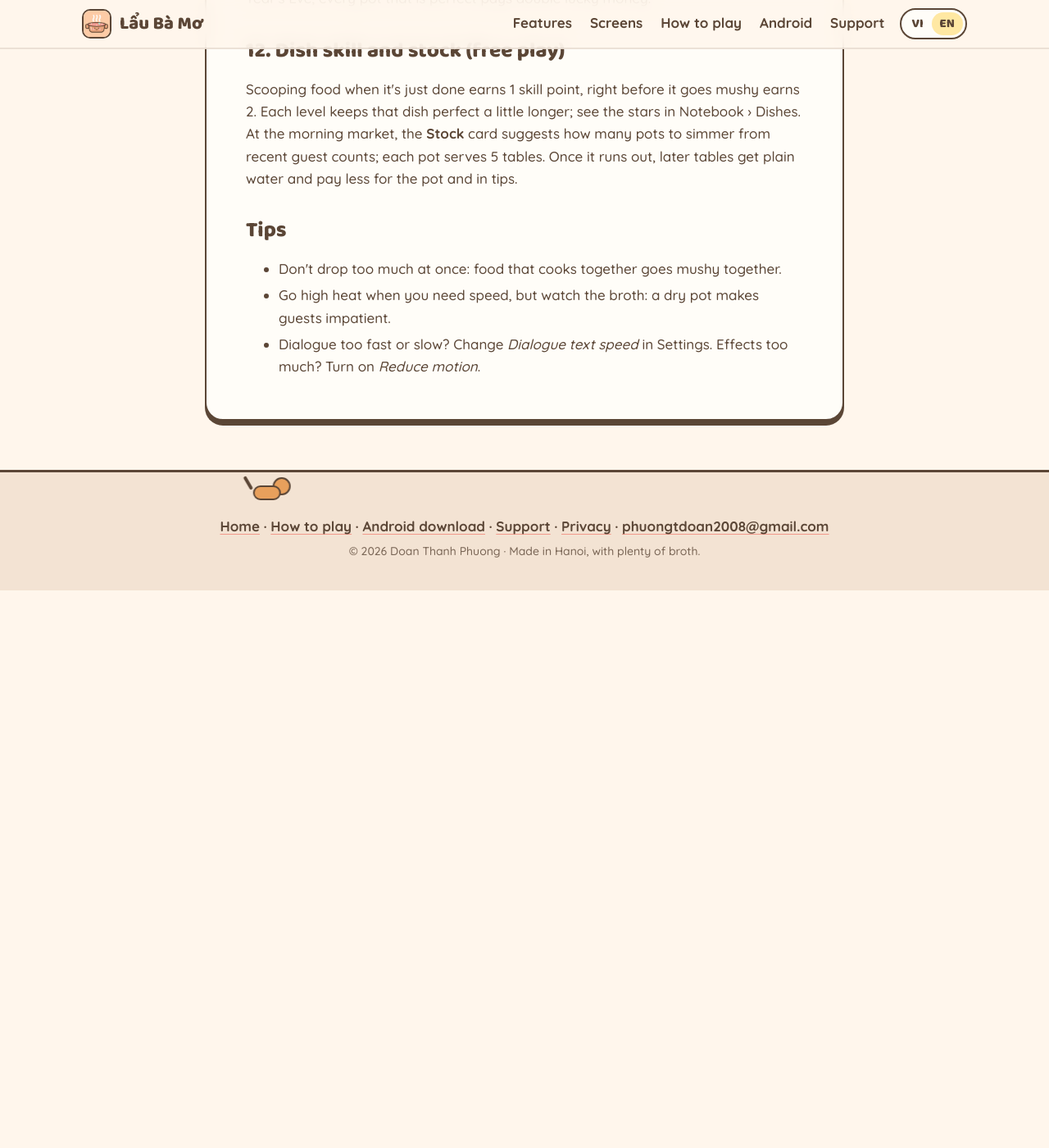
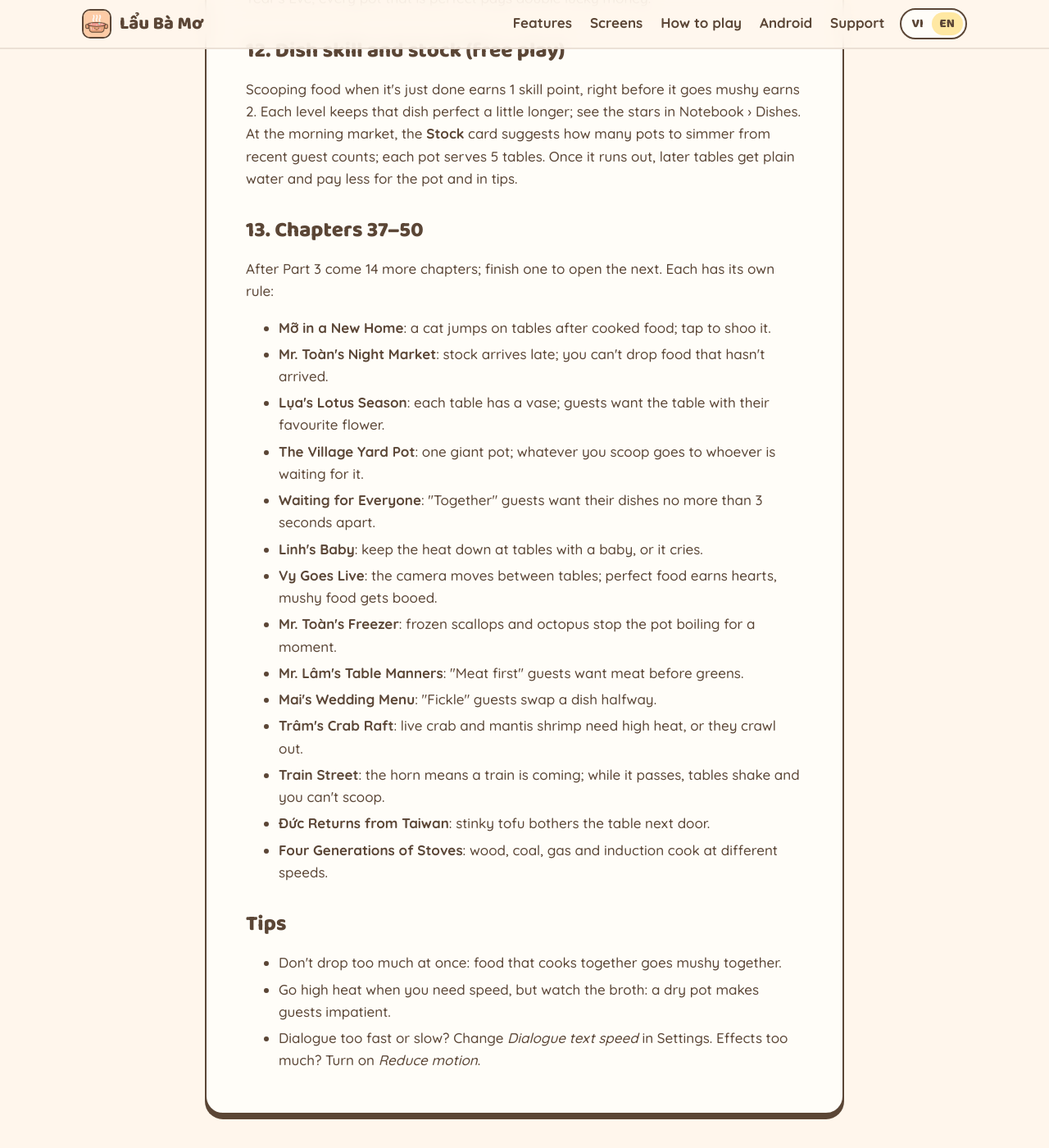
Before and after one commit to pcingame/laubamo, a Jekyll site: the page built from how-to-play.html, in a window 1280 px wide and 1400 px high, scrolled down 3476 px. Shown: the whole window at 82% size. Built offline with Jekyll 4.4.1, drawn with Linux system fonts in a browser that asks for light colours; before the commit the page ends 4196 px from its top, so only the background shows below that.

Commit message:
Giới thiệu Ch.37–50

```diff
--- a/how-to-play.html
+++ b/how-to-play.html
@@ -87,6 +87,28 @@ description: Hướng dẫn chơi Lẩu Bà Mơ từng bước. A step-by-step g
   <span class="en">Scooping food when it's just done earns 1 skill point, right before it goes mushy earns 2. Each level keeps that dish perfect a little longer; see the stars in Notebook › Dishes. At the morning market, the <strong>Stock</strong> card suggests how many pots to simmer from recent guest counts; each pot serves 5 tables. Once it runs out, later tables get plain water and pay less for the pot and in tips.</span>
 </p>
 
+<h2><span class="vi">13. Chương 37–50</span><span class="en">13. Chapters 37–50</span></h2>
+<p>
+  <span class="vi">Sau Phần 3 còn 14 chương nữa, qua hết chương trước thì mở chương sau. Mỗi chương một luật:</span>
+  <span class="en">After Part 3 come 14 more chapters; finish one to open the next. Each has its own rule:</span>
+</p>
+<ul>
+  <li><span class="vi"><strong>Mèo Mỡ lạ nhà</strong>: mèo nhảy lên bàn rình món chín, chạm để đuổi.</span><span class="en"><strong>Mỡ in a New Home</strong>: a cat jumps on tables after cooked food; tap to shoo it.</span></li>
+  <li><span class="vi"><strong>Chợ đêm của bác Toàn</strong>: hàng về muộn, món chưa về thì chưa thả được.</span><span class="en"><strong>Mr. Toàn's Night Market</strong>: stock arrives late; you can't drop food that hasn't arrived.</span></li>
+  <li><span class="vi"><strong>Mùa sen của cô Lụa</strong>: mỗi bàn một lọ hoa, khách thích hoa nào muốn ngồi bàn ấy.</span><span class="en"><strong>Lụa's Lotus Season</strong>: each table has a vase; guests want the table with their favourite flower.</span></li>
+  <li><span class="vi"><strong>Nồi lẩu sân đình</strong>: một nồi to giữa sân, vớt món nào thì món về khách đang chờ món đó.</span><span class="en"><strong>The Village Yard Pot</strong>: one giant pot; whatever you scoop goes to whoever is waiting for it.</span></li>
+  <li><span class="vi"><strong>Cả nhà chờ nhau</strong>: khách "Ăn cùng lúc" muốn các món ra cách nhau không quá 3 giây.</span><span class="en"><strong>Waiting for Everyone</strong>: "Together" guests want their dishes no more than 3 seconds apart.</span></li>
+  <li><span class="vi"><strong>Em bé nhà chị Linh</strong>: bàn có em bé thì đừng để lửa to, bé khóc.</span><span class="en"><strong>Linh's Baby</strong>: keep the heat down at tables with a baby, or it cries.</span></li>
+  <li><span class="vi"><strong>Vy lên sóng</strong>: máy quay chuyển bàn; món ngon được thả tim, món nhừ bị chê.</span><span class="en"><strong>Vy Goes Live</strong>: the camera moves between tables; perfect food earns hearts, mushy food gets booed.</span></li>
+  <li><span class="vi"><strong>Tủ đông của bác Toàn</strong>: thả sò điệp, bạch tuộc đông lạnh là nồi hết sôi một lúc.</span><span class="en"><strong>Mr. Toàn's Freezer</strong>: frozen scallops and octopus stop the pot boiling for a moment.</span></li>
+  <li><span class="vi"><strong>Ông Lâm dạy ăn</strong>: khách "Thịt trước" muốn thịt ra trước, rau sau.</span><span class="en"><strong>Mr. Lâm's Table Manners</strong>: "Meat first" guests want meat before greens.</span></li>
+  <li><span class="vi"><strong>Mai chọn cỗ cưới</strong>: khách "Hay đổi món" đổi một món giữa chừng.</span><span class="en"><strong>Mai's Wedding Menu</strong>: "Fickle" guests swap a dish halfway.</span></li>
+  <li><span class="vi"><strong>Bè ghẹ nhà Trâm</strong>: ghẹ, bề bề sống phải thả vào nồi lửa to, không thì bò ra.</span><span class="en"><strong>Trâm's Crab Raft</strong>: live crab and mantis shrimp need high heat, or they crawl out.</span></li>
+  <li><span class="vi"><strong>Phố đường tàu</strong>: còi kêu là tàu sắp qua; tàu qua thì bàn rung, không vớt được.</span><span class="en"><strong>Train Street</strong>: the horn means a train is coming; while it passes, tables shake and you can't scoop.</span></li>
+  <li><span class="vi"><strong>Đức về từ Đài Loan</strong>: nồi có đậu phụ thối làm bàn bên cạnh khó chịu.</span><span class="en"><strong>Đức Returns from Taiwan</strong>: stinky tofu bothers the table next door.</span></li>
+  <li><span class="vi"><strong>Bốn đời bếp</strong>: bếp củi, than, gas, từ, mỗi bàn chín nhanh chậm khác nhau.</span><span class="en"><strong>Four Generations of Stoves</strong>: wood, coal, gas and induction cook at different speeds.</span></li>
+</ul>
+
 <h2><span class="vi">Mẹo nhỏ</span><span class="en">Tips</span></h2>
 <ul>
   <li><span class="vi">Đừng thả quá nhiều món một lúc: món chín cùng lúc dễ nhừ.</span><span class="en">Don't drop too much at once: food that cooks together goes mushy together.</span></li>
--- a/index.html
+++ b/index.html
@@ -107,6 +107,11 @@ wide: true
       <div class="icon" style="background:var(--mint)"><svg viewBox="0 0 40 40" fill="none" stroke="#5B4636" stroke-width="2.5" stroke-linecap="round" stroke-linejoin="round"><path d="M4 34h32"/><path d="M8 34V16h10v18M22 34V10h10v24" fill="#FFFDF8"/><path d="M11 21h4M25 15h4M25 21h4"/></svg></div>
       <h3><span class="vi">Đi dạo ngõ, Tin của ngõ</span><span class="en">Alley walk, alley news</span></h3>
       <p><span class="vi">Ghé 9 nhà hàng xóm, mỗi ngày một câu chuyện. Sau khi xem kết, mỗi tháng một lá thư kể ngõ Mây đổi thay.</span><span class="en">Drop by 9 neighbours' homes, a new story every day. After the ending, a monthly letter about how the alley is changing.</span></p>
+    </article>
+    <article class="card reveal">
+      <div class="icon" style="background:var(--peach)"><svg viewBox="0 0 40 40" fill="none" stroke="#5B4636" stroke-width="2.5" stroke-linecap="round" stroke-linejoin="round"><path d="M6 18h28v6a10 10 0 0 1-10 10h-8A10 10 0 0 1 6 24z" fill="#FFFDF8"/><path d="M2 18h36M14 12c0-3 3-3 3-6M22 12c0-3 3-3 3-6"/></svg></div>
+      <h3><span class="vi">14 chương mới: Ch.37–50</span><span class="en">14 new chapters: Ch.37–50</span></h3>
+      <p><span class="vi">Mỗi chương một luật, một nồi lẩu và món nhúng mới: mèo rình món, nồi lẩu to giữa sân đình, em bé sợ lửa to, livestream, phố đường tàu, đậu phụ thối, bốn đời bếp…</span><span class="en">Each chapter has its own rule, hotpot and new dippers: a cat eyeing the pots, one giant pot in the village yard, a baby scared of high heat, a livestream, a train street, stinky tofu, four generations of stoves…</span></p>
     </article>
     <article class="card reveal">
       <div class="icon" style="background:var(--sky)"><svg viewBox="0 0 40 40" fill="none" stroke="#5B4636" stroke-width="2.5" stroke-linecap="round" stroke-linejoin="round"><path d="M4 32l10-16 6 9 5-6 11 13z" fill="#FFFDF8"/><circle cx="29" cy="10" r="3"/></svg></div>
```
